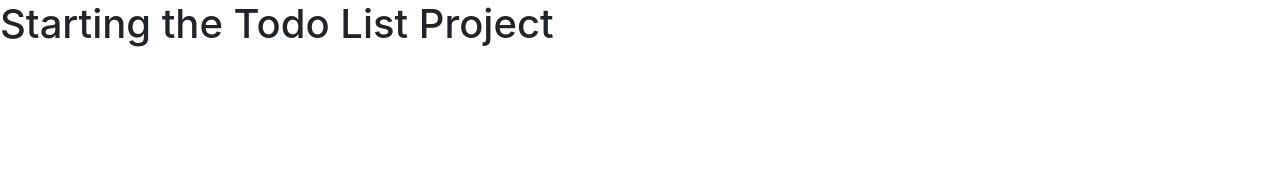
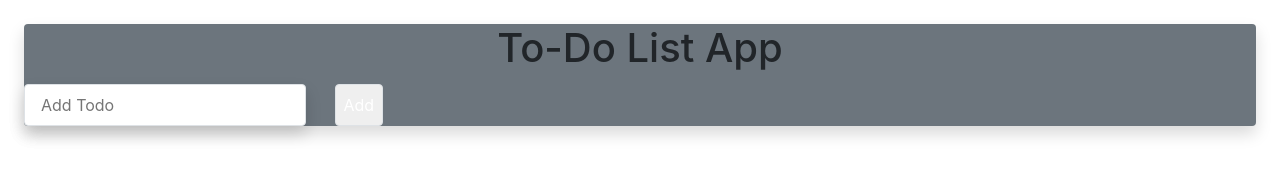
Before and after one commit to Julian-H-Martinez/side-projects, a plain HTML site: page 1-ToDoList/index.html in a window 1280 px wide. Drawn offline with nearby package versions, Linux system fonts and the light colour scheme.

Commit message:
added input form; style and design are needed

```diff
--- a/1-ToDoList/index.html
+++ b/1-ToDoList/index.html
@@ -10,9 +10,24 @@
           integrity="sha384-zCbKRCUGaJDkqS1kPbPd7TveP5iyJE0EjAuZQTgFLD2ylzuqKfdKlfG/eSrtxUkn" crossorigin="anonymous">
 </head>
 <body>
-<h1>Starting the Todo List Project</h1>
+<!--<h1>Starting the Todo List Project</h1>-->
 
-
+<div class="flex items-center justify-center bg-teal-lightest font-sans mt-20">
+    <div class="bg-secondary rounded shadow p-6 m-4 lg:w-3/4 lg:max-w-lg">
+        <div class="mb-4">
+            <h1 class="text-center">
+                To-Do List App
+            </h1>
+            <div class="flex justify-center">
+                <input class="shadow appearance-none border rounded w-full py-2 px-3 mr-4 text-grey-darker" name="text" id="text" placeholder="Add Todo" />
+                <input type="hidden" id="saveIndex" />
+                <button class="p-2 lg:px-4 md:mx-2 text-center border border-solid border-indigo-600 rounded text-white bg-indigo-600 transition-colors duration-300 mt-1 md:mt-0 md:ml-1" id="add-task-btn">Add</button>
+                <button class="p-2 lg:px-4 md:mx-2 text-center border border-solid border-indigo-600 rounded bg-indigo-600 text-white transition-colors duration-300 mt-1 md:mt-0 md:ml-1" style="display: none" id="save-todo-btn">Edit Todo</button>
+            </div>
+        </div>
+        <div id="listBox"></div>
+    </div>
+</div>
 
 
 <!--Scripts to follow-->
```
